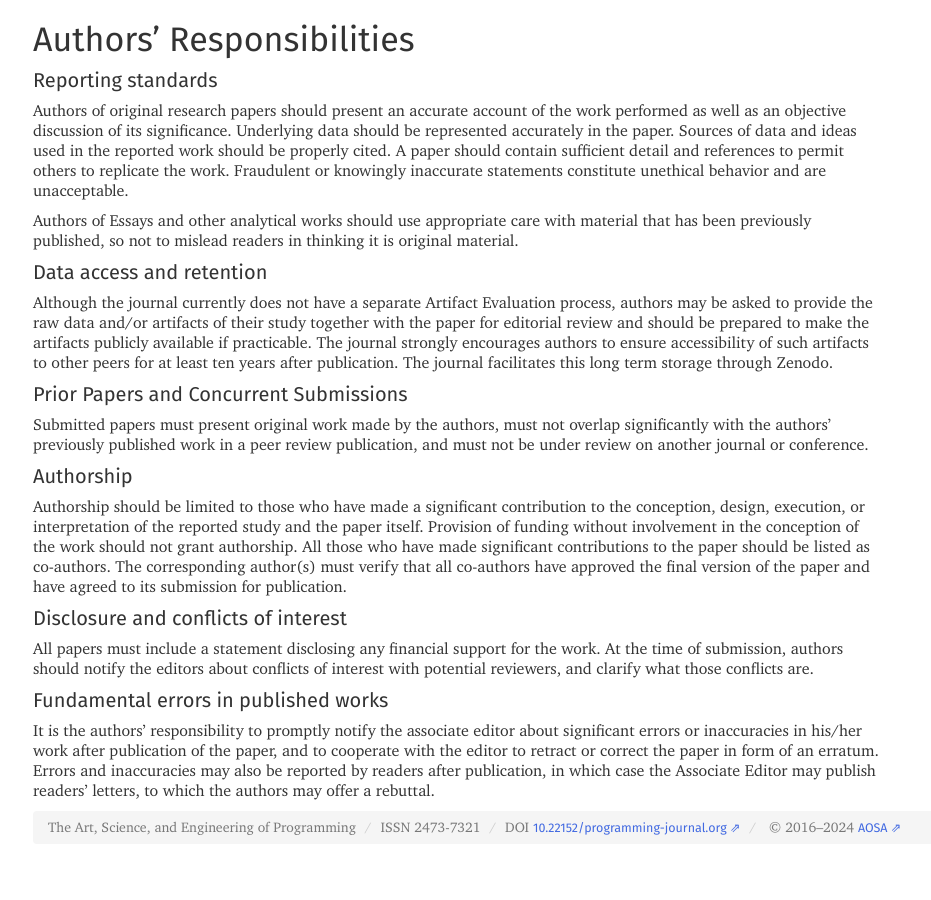
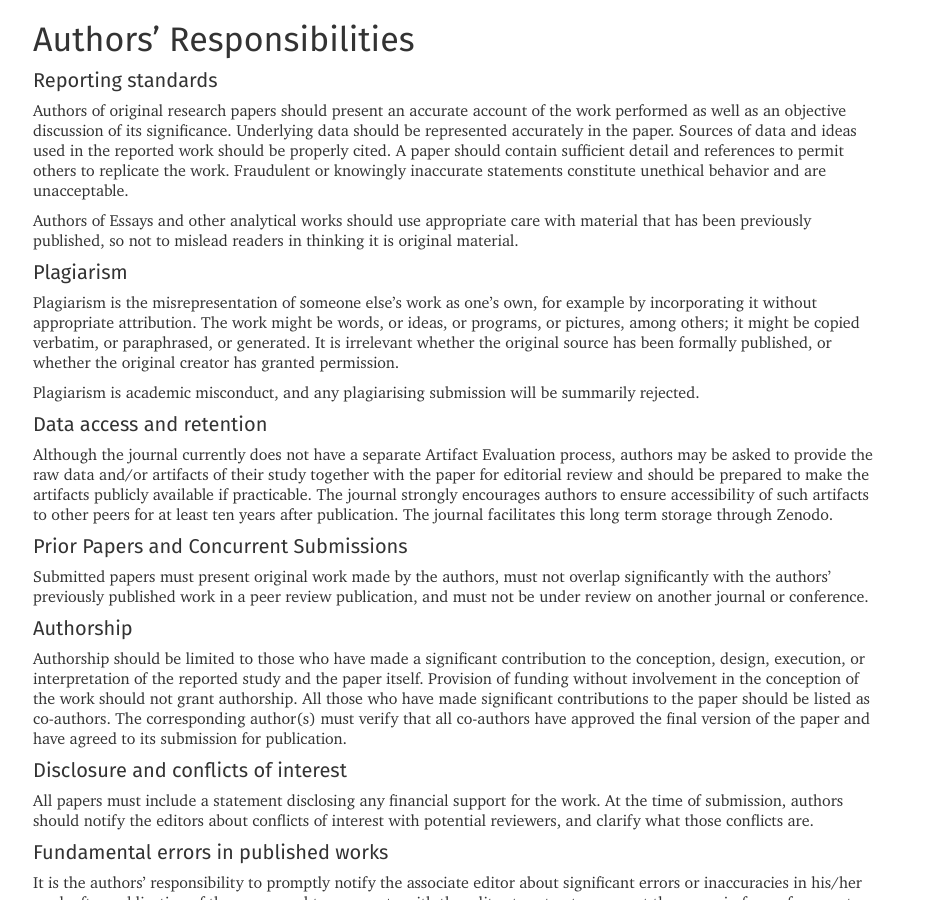
Before and after one commit to programming-journal/programming-journal.github.io, a Jekyll site: the page built from purpose/ethics.markdown, in a window 1280 px wide and 900 px high, scrolled down 1726 px. Shown: the whole window, without its empty margins (37-968 px from the left). Built offline with Jekyll 4.4.1, drawn with Linux system fonts in a browser that asks for light colours; before the commit the page ends 2590 px from its top, so only the background shows below that.

Commit message:
Plagiarism policy

```diff
--- a/purpose/ethics.markdown
+++ b/purpose/ethics.markdown
@@ -67,6 +67,13 @@ in the paper. Sources of data and ideas used in the reported work should be prop
 Authors of Essays and other analytical works should use appropriate care with material that has been previously published, so not to mislead readers in thinking it is original material.
 
 
+#### Plagiarism
+
+Plagiarism is the misrepresentation of someone else's work as one's own, for example by incorporating it without appropriate attribution. The work might be words, or ideas, or programs, or pictures, among others; it might be copied verbatim, or paraphrased, or generated. It is irrelevant whether the original source has been formally published, or whether the original creator has granted permission.
+
+Plagiarism is academic misconduct, and any plagiarising submission will be summarily rejected.
+
+
 #### Data access and retention
 
 Although the journal currently does not have a separate Artifact Evaluation process, authors may be asked to provide the raw data and/or artifacts of their study together with the paper for editorial review and should be prepared to make the artifacts publicly available if practicable. The journal strongly encourages authors to ensure accessibility of such artifacts to other peers for at least ten years after publication. The journal facilitates this long term storage through Zenodo.
```
